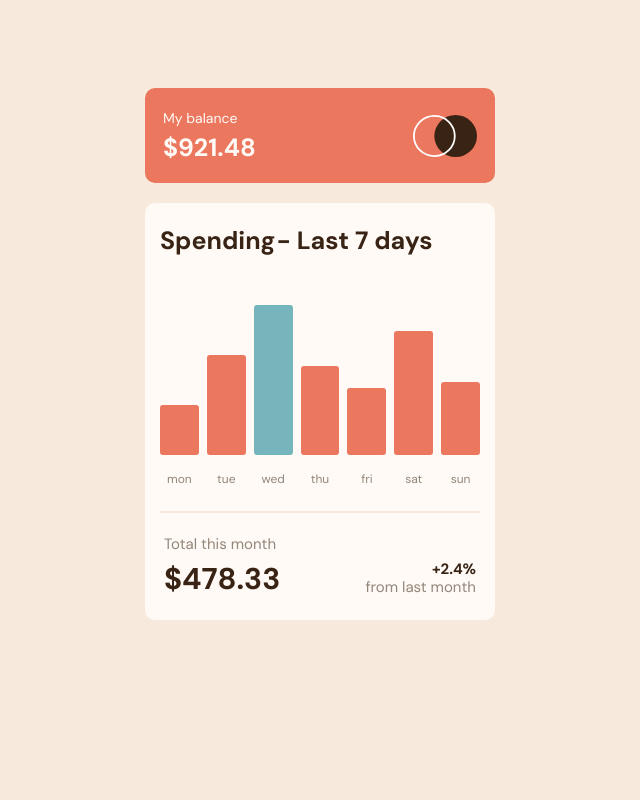
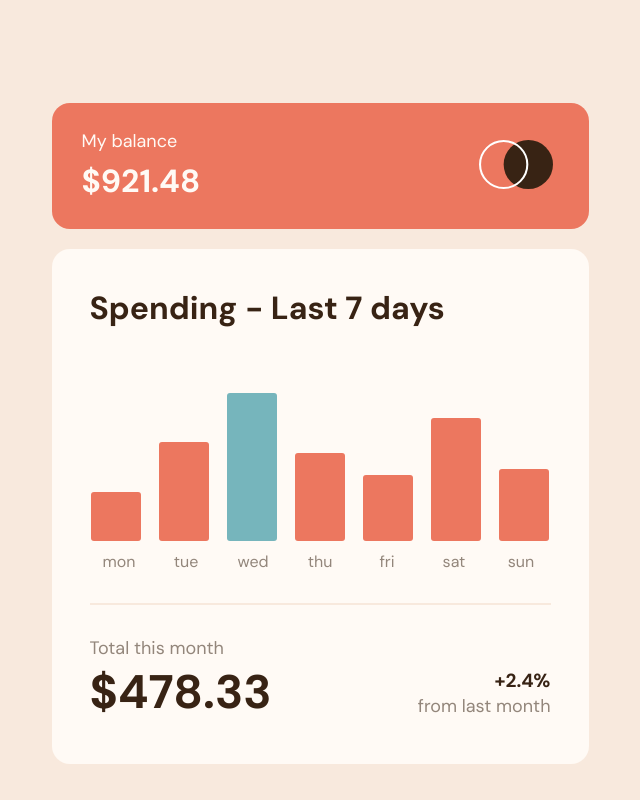
Before and after one commit to karinaestaba/expenses-chart-component, a plain HTML site: page index.html in a window 1280 px wide. Shown: the whole page, without its empty margins (320-960 px from the left). Drawn offline with Linux system fonts and the light colour scheme.

Commit message:
+ Ajuste de estilo para desktop.

```diff
--- a/assets/css/style.sass
+++ b/assets/css/style.sass
@@ -124,47 +124,119 @@ body
           font-size: 15px
           line-height: 20px
 
-    .chart
-      list-style: none
-      height: 235px
-      padding-top: 20px
-      padding-bottom: 20px
+.chart
+  list-style: none
+  height: 235px
+  padding-top: 20px
+  padding-bottom: 20px
+  display: grid
+  grid-template-columns: 1fr
+  grid-template-rows: 1fr auto
+  gap: 13px
+  align-items: end
 
-      display: grid
-      grid-template-columns: 1fr
-      grid-template-rows: 1fr auto
-      gap: 13px
-      align-items: end
+  .legend
+    display: grid
+    grid-template-columns: repeat(7, minmax(20px, 1fr))
+    grid-template-rows: 1fr
+    gap: 8px
+    grid-row: 2/3
+    text-align: center
+    font-size: 12px
+    color: $medium_brown
 
-      .legend
-        display: grid
-        grid-template-columns: repeat(7, minmax(20px, 1fr))
-        grid-template-rows: 1fr
-        gap: 8px
-        grid-row: 2/3
-        text-align: center
-        font-size: 12px
-        color: $medium_brown
+  .bars
+    grid-row: 1/2
+    display: grid
+    grid-template-columns: repeat(7, minmax(20px, 1fr))
+    grid-template-rows: 1fr
+    align-items: end
+    gap: 8px
+    height: 100%
 
-      .bars
-        grid-row: 1/2
-        display: grid
-        grid-template-columns: repeat(7, minmax(20px, 1fr))
-        grid-template-rows: 1fr
-        align-items: end
-        gap: 8px
-        height: 100%
+    span
+      display: block
+      height: 50%
+      max-height: 100%
+      background-color: $soft_red
+      border-radius: 3px
 
-        span
-          display: block
-          height: 50%
-          max-height: 100%
-          background-color: $soft_red
-          border-radius: 3px
+      &.high
+        background-color: $cyan
 
-          &.high
-            background-color: $cyan
+      &:hover
+        cursor: pointer
+        opacity: .8
 
-          &:hover
-            cursor: pointer
-            opacity: .8
+@media screen and ( min-width: 998px)
+  .container
+    // min-height: 675px
+    padding-top: 67px
+
+  .card
+    &-widget,
+    &-chart
+      max-width: 537px
+      border-radius: 18px
+
+    &-widget
+      padding: 27px 30px 36px
+
+      .title
+        margin-bottom: 17px
+        font-size: 18px
+
+      .amount
+        font-size: 32px
+
+      .icon
+        img
+          width: 74px
+          margin-right: 6px
+
+    &-chart
+      padding: 43px 38px 16px
+
+      header
+        h1
+          font-size: 32px
+          line-height: 32px
+
+          > span
+            margin-left: 0
+
+      footer
+        padding: 32px 0
+
+        .total
+          .title
+            font-size: 18px
+            margin-bottom: 9px
+
+          .amount
+            font-size: 47px
+            line-height: 47px
+
+        .resume
+          .percent
+            font-size: 19px
+            line-height: 30px
+
+          .description
+            font-size: 18px
+            line-height: 20px
+
+  .chart
+    height: 259px
+    gap: 9px
+    padding-bottom: 30px
+
+    .legend
+      font-size: 16px
+
+    .bars
+      column-gap: 16px
+
+      span
+        width: 50px
+        margin: 0 auto
--- a/assets/js/main.js
+++ b/assets/js/main.js
@@ -14,7 +14,7 @@ fetch(url)
 
 function createBar(element, amount){
   let bar = document.createElement(element)
-  bar.style.height = (amount * 1.8)+ '%';
+  bar.style.height = (amount * 1.6)+ '%';
 
   if(amount >= 50){
     bar.classList.add('high')
```
Also changed, not shown: assets/css/style.css, 1 other file.
